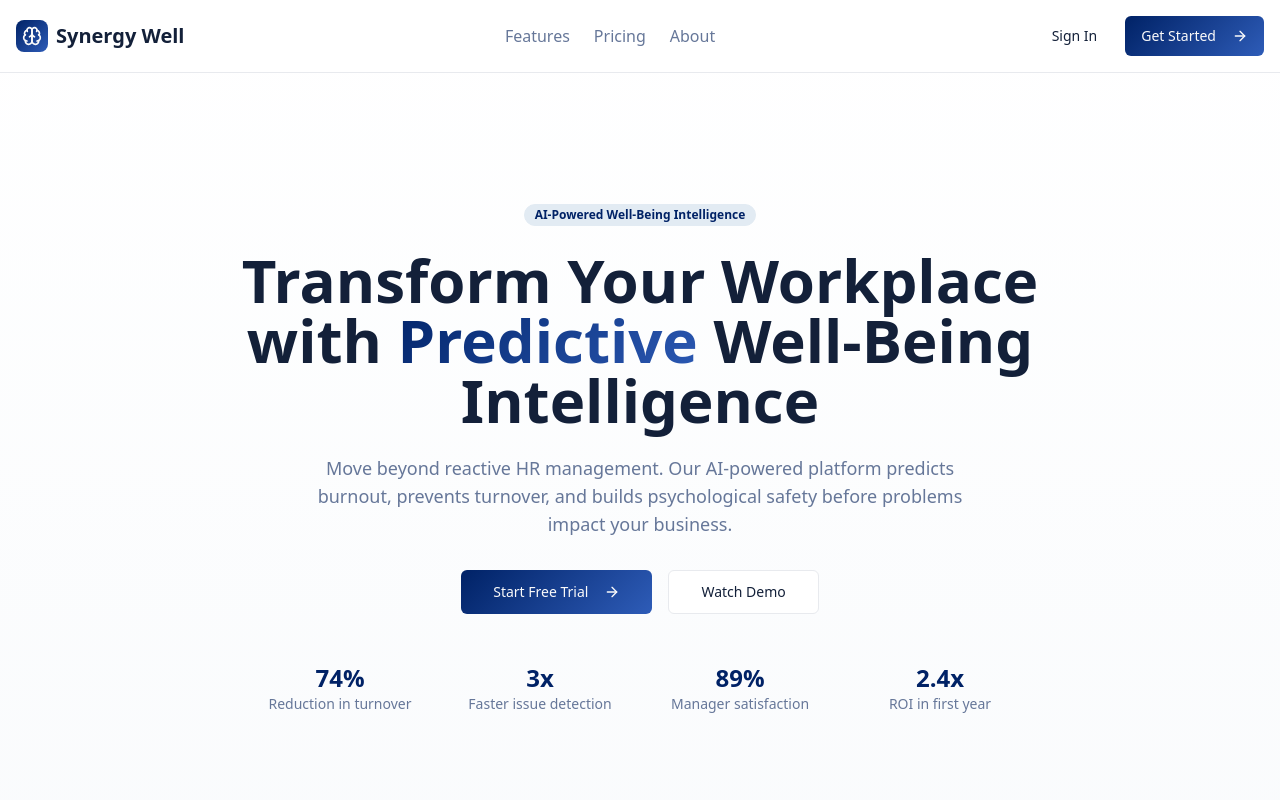
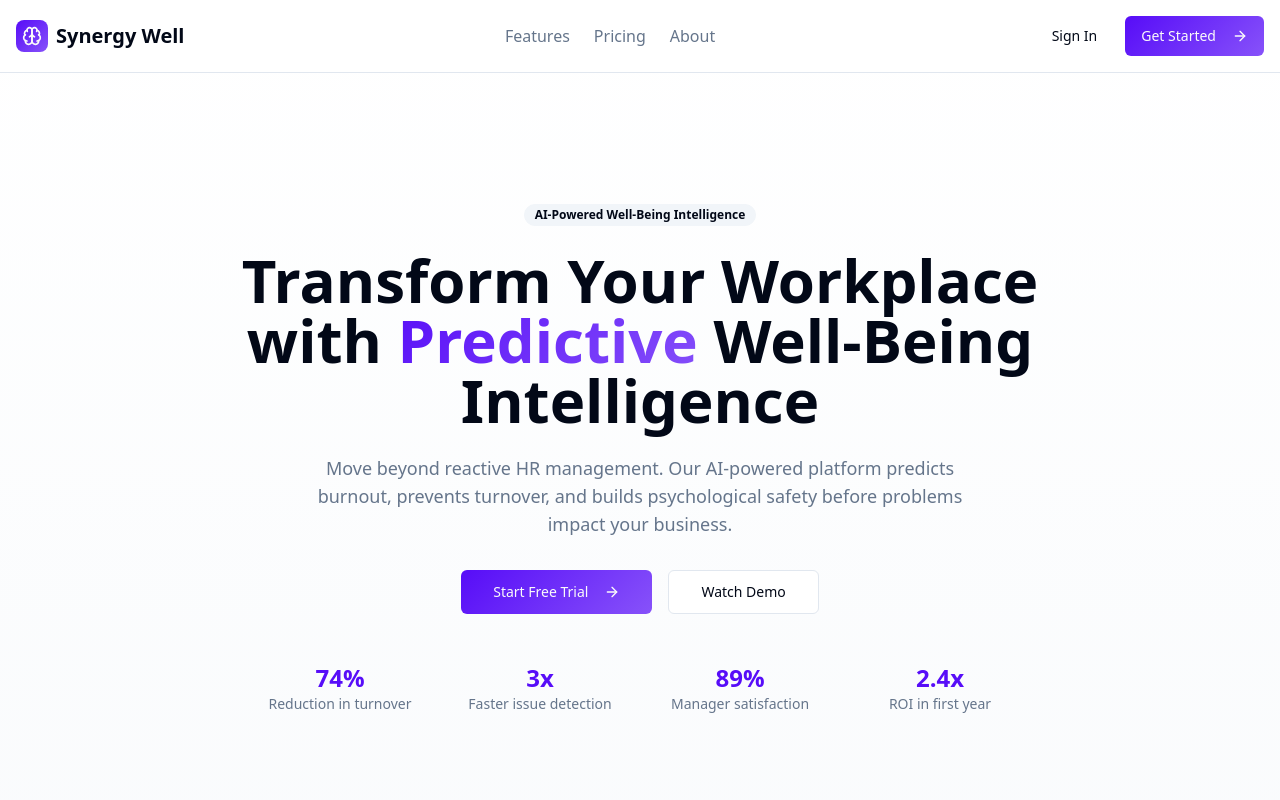
Before and after one commit to harishsundar1995/synergy-hrms, a React (Vite) app: page / in a window 1280 px wide. Shown: the top 800 px of the page. Built offline with nearby package versions, Linux system fonts and the light colour scheme.

Commit message:
Refine theme and coloring
Update the application's theme and coloring to a more professional aesthetic, using the provided image as a reference for the desired look and feel.

```diff
--- a/src/index.css
+++ b/src/index.css
@@ -8,41 +8,40 @@ All colors MUST be HSL.
 
 @layer base {
   :root {
-    /* Professional palette - Navy and Gold */
-    --primary: 220 100% 20%;
+    /* Professional SaaS Platform Colors - Inspired by modern HR tools */
+    --primary: 259 94% 51%;
     --primary-foreground: 0 0% 98%;
-    --primary-glow: 220 60% 45%;
+    --primary-glow: 259 94% 65%;
 
-    /* Secondary - Warm gold accent */
-    --secondary: 45 95% 58%;
-    --secondary-foreground: 220 100% 15%;
+    /* Clean secondary palette */
+    --secondary: 210 40% 96%;
+    --secondary-foreground: 222 84% 5%;
 
-    /* Accent - Soft blue for highlights */
-    --accent: 210 40% 92%;
-    --accent-foreground: 220 100% 20%;
+    /* Subtle accent for highlights */
+    --accent: 210 40% 96%;
+    --accent-foreground: 222 84% 5%;
 
-    /* Background colors - Clean and professional */
+    /* Clean background system */
     --background: 0 0% 100%;
-    --foreground: 220 50% 15%;
+    --foreground: 222 84% 5%;
 
     /* Card and surface colors */
     --card: 0 0% 100%;
-    --card-foreground: 220 50% 15%;
+    --card-foreground: 222 84% 5%;
 
     /* Muted colors for subtle elements */
     --muted: 210 40% 96%;
-    --muted-foreground: 220 20% 50%;
+    --muted-foreground: 215 16% 47%;
 
     /* Border and input colors */
-    --border: 220 15% 92%;
-    --input: 220 15% 92%;
-    --ring: 220 100% 20%;
+    --border: 214 32% 91%;
+    --input: 214 32% 91%;
+    --ring: 259 94% 51%;
 
-    /* Destructive colors */
-    --destructive: 0 72% 51%;
+    /* Professional status colors */
+    --destructive: 0 84% 60%;
     --destructive-foreground: 0 0% 98%;
 
-    /* Success and warning colors */
     --success: 142 71% 45%;
     --success-foreground: 0 0% 98%;
 
@@ -51,30 +50,30 @@ All colors MUST be HSL.
 
     /* Popover colors */
     --popover: 0 0% 100%;
-    --popover-foreground: 220 50% 15%;
+    --popover-foreground: 222 84% 5%;
 
-    /* Sidebar colors */
-    --sidebar-background: 210 40% 98%;
-    --sidebar-foreground: 220 50% 15%;
-    --sidebar-primary: 220 100% 20%;
+    /* Professional sidebar */
+    --sidebar-background: 0 0% 98%;
+    --sidebar-foreground: 222 84% 5%;
+    --sidebar-primary: 259 94% 51%;
     --sidebar-primary-foreground: 0 0% 98%;
-    --sidebar-accent: 210 40% 92%;
-    --sidebar-accent-foreground: 220 50% 15%;
-    --sidebar-border: 220 15% 92%;
-    --sidebar-ring: 220 100% 20%;
+    --sidebar-accent: 210 40% 96%;
+    --sidebar-accent-foreground: 222 84% 5%;
+    --sidebar-border: 214 32% 91%;
+    --sidebar-ring: 259 94% 51%;
 
     --radius: 0.5rem;
 
-    /* Professional gradients */
-    --gradient-primary: linear-gradient(135deg, hsl(var(--primary)), hsl(var(--primary-glow)));
-    --gradient-secondary: linear-gradient(135deg, hsl(var(--secondary)), hsl(45 80% 65%));
-    --gradient-subtle: linear-gradient(180deg, hsl(var(--background)), hsl(var(--muted)));
-    --gradient-hero: linear-gradient(135deg, hsl(var(--primary)) 0%, hsl(var(--primary-glow)) 50%, hsl(var(--secondary)) 100%);
+    /* Modern professional gradients */
+    --gradient-primary: linear-gradient(135deg, hsl(259 94% 51%), hsl(259 94% 65%));
+    --gradient-secondary: linear-gradient(135deg, hsl(210 40% 96%), hsl(214 32% 91%));
+    --gradient-subtle: linear-gradient(180deg, hsl(0 0% 100%), hsl(210 40% 96%));
+    --gradient-hero: linear-gradient(135deg, hsl(259 94% 51%) 0%, hsl(259 94% 65%) 50%, hsl(210 40% 96%) 100%);
 
-    /* Professional shadows */
-    --shadow-elegant: 0 8px 32px hsl(220 100% 20% / 0.12);
-    --shadow-card: 0 2px 8px hsl(220 15% 20% / 0.08);
-    --shadow-glow: 0 0 24px hsl(var(--primary) / 0.15);
+    /* Clean professional shadows */
+    --shadow-elegant: 0 1px 3px 0 rgb(0 0 0 / 0.1), 0 1px 2px -1px rgb(0 0 0 / 0.1);
+    --shadow-card: 0 1px 3px 0 rgb(0 0 0 / 0.1), 0 1px 2px -1px rgb(0 0 0 / 0.1);
+    --shadow-glow: 0 0 24px hsl(259 94% 51% / 0.15);
 
     /* Smooth transitions */
     --transition-smooth: all 0.2s ease-out;
@@ -82,41 +81,42 @@ All colors MUST be HSL.
   }
 
   .dark {
-    --background: 222.2 84% 4.9%;
+    --background: 222 84% 5%;
     --foreground: 210 40% 98%;
 
-    --card: 222.2 84% 4.9%;
+    --card: 222 84% 5%;
     --card-foreground: 210 40% 98%;
 
-    --popover: 222.2 84% 4.9%;
+    --popover: 222 84% 5%;
     --popover-foreground: 210 40% 98%;
 
-    --primary: 210 40% 98%;
-    --primary-foreground: 222.2 47.4% 11.2%;
+    --primary: 259 94% 65%;
+    --primary-foreground: 222 84% 5%;
 
-    --secondary: 217.2 32.6% 17.5%;
+    --secondary: 217 32% 17%;
     --secondary-foreground: 210 40% 98%;
 
-    --muted: 217.2 32.6% 17.5%;
-    --muted-foreground: 215 20.2% 65.1%;
+    --muted: 217 32% 17%;
+    --muted-foreground: 215 20% 65%;
 
-    --accent: 217.2 32.6% 17.5%;
+    --accent: 217 32% 17%;
     --accent-foreground: 210 40% 98%;
 
-    --destructive: 0 62.8% 30.6%;
+    --destructive: 0 63% 31%;
     --destructive-foreground: 210 40% 98%;
 
-    --border: 217.2 32.6% 17.5%;
-    --input: 217.2 32.6% 17.5%;
-    --ring: 212.7 26.8% 83.9%;
-    --sidebar-background: 240 5.9% 10%;
-    --sidebar-foreground: 240 4.8% 95.9%;
-    --sidebar-primary: 224.3 76.3% 48%;
+    --border: 217 32% 17%;
+    --input: 217 32% 17%;
+    --ring: 259 94% 65%;
+
+    --sidebar-background: 240 6% 10%;
+    --sidebar-foreground: 240 5% 96%;
+    --sidebar-primary: 259 94% 65%;
     --sidebar-primary-foreground: 0 0% 100%;
-    --sidebar-accent: 240 3.7% 15.9%;
-    --sidebar-accent-foreground: 240 4.8% 95.9%;
-    --sidebar-border: 240 3.7% 15.9%;
-    --sidebar-ring: 217.2 91.2% 59.8%;
+    --sidebar-accent: 240 4% 16%;
+    --sidebar-accent-foreground: 240 5% 96%;
+    --sidebar-border: 240 4% 16%;
+    --sidebar-ring: 259 94% 65%;
   }
 }
 
```
